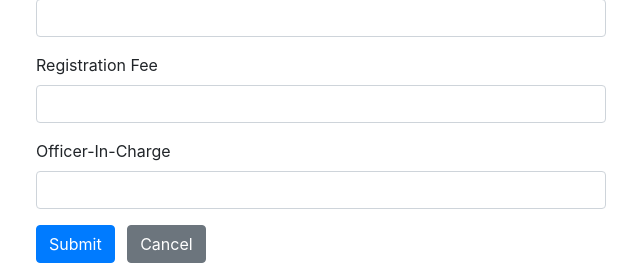
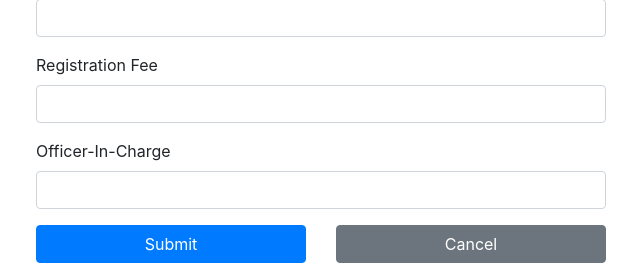
Before and after one commit to AFDanao/ncp3106_grp4, a PHP site: page /AddEvent/addEvent.php in a window 1280 px wide. Shown: the part 731-1010 px from the top of the page, without its empty margins (319-959 px from the left). Run offline with PHP 8.4, Linux system fonts and the light colour scheme.

Commit message:
Fixing some button layouts

```diff
--- a/AddEvent/addEvent.php
+++ b/AddEvent/addEvent.php
@@ -173,7 +173,7 @@ if ($_SERVER["REQUEST_METHOD"] == "POST") {
             Please ensure that all data fields for the event are completed before submitting them for recording in the database.
             </p>
             <form action="<?php echo htmlspecialchars($_SERVER["PHP_SELF"]); ?>" method="post" enctype="multipart/form-data">
-            <!-- Event Name -->
+              <!-- Event Name -->
               <div class="form-group">
                 <label>Event Name</label>
                 <input type="text" name="name" class="form-control <?php echo (!empty($name_err)) ? 'is-invalid' : ''; ?>" value="<?php echo $name; ?>" >
@@ -277,9 +277,13 @@ if ($_SERVER["REQUEST_METHOD"] == "POST") {
                 <span class="invalid-feedback"><?php echo $officer_err; ?></span>
               </div>
 
-            <!-- Submit Button -->
-              <input type="submit" class="btn btn-primary" value="Submit" />
-              <a href="../select.php" class="btn btn-secondary ml-2">Cancel</a>
+              <!-- Submit Button -->
+              <div class="form-group">
+                <div class="row">
+                  <div class="col-md-6"><input type="submit" class="btn btn-primary btn-block" value="Submit" /></div>
+                  <div class="col-md-6"><a href="../select.php" class="btn btn-secondary btn-block">Cancel</a></div>
+                </div>
+              </div>
             </form>
           </div>
         </div>
```
Also changed, not shown: ManageEvent/manageEvent.php (+12 -5 lines).
